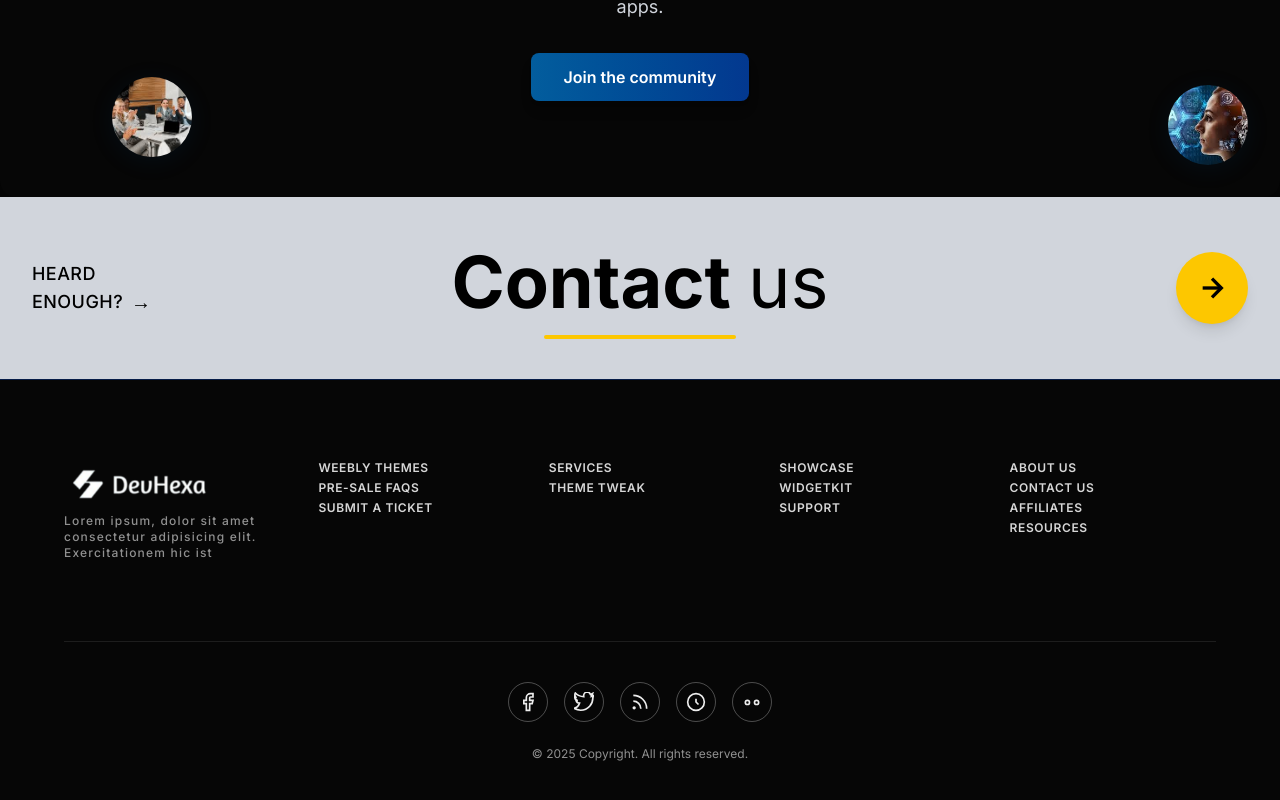
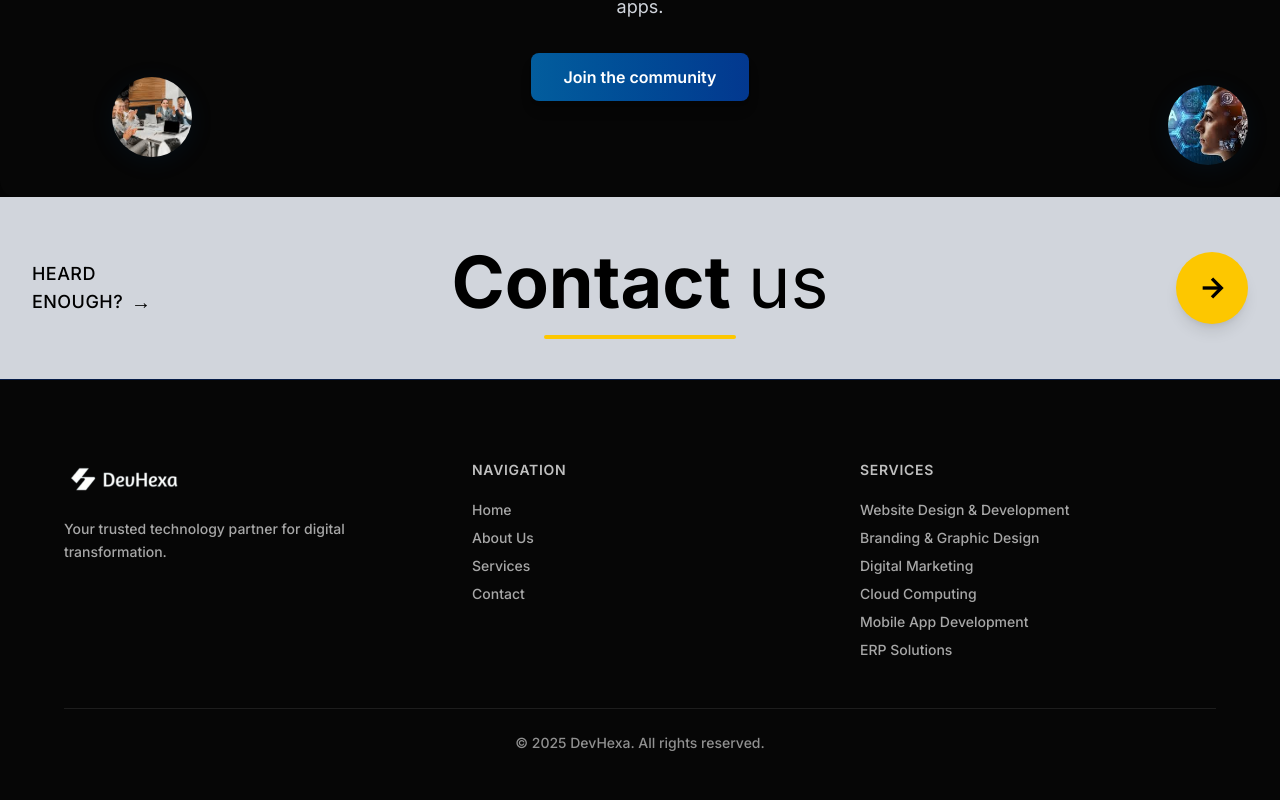
Before and after one commit to hamzaq453/dev-hexa, a Next.js app: page /about in a window 1280 px wide. Shown: the part 3218-4018 px from the top of the page. Built offline with nearby package versions, Linux system fonts and the light colour scheme.

Commit message:
Removed Tetimonials and made website legitimate temporarily

```diff
--- a/app/components/home/aboutSection/AboutVariant2.tsx
+++ b/app/components/home/aboutSection/AboutVariant2.tsx
@@ -4,10 +4,10 @@ import CountUp from "./CountUp";
 import { motion } from "framer-motion";
 
 const stats = [
-  { label: "Projects", value: 320 },
-  { label: "Happy Clients", value: 120 },
-  { label: "Awards", value: 15 },
-  { label: "Years of Experience", value: 8 },
+  { label: "Projects", value: 57 },
+  { label: "Happy Clients", value: 15 },
+  { label: "Awards", value: 2 },
+  { label: "Years of Experience", value: 3 },
 ];
 
 const AboutVariant2: React.FC = () => {
--- a/app/components/layout/Footer/FooterVariant3.tsx
+++ b/app/components/layout/Footer/FooterVariant3.tsx
@@ -4,155 +4,126 @@ import Image from "next/image";
 
 const footerColumns = [
   {
-    title: "Weebly Themes",
-    links: ["Weebly Themes", "Pre-sale FAQs", "Submit a Ticket"],
+    title: "Navigation",
+    links: [
+      { name: "Home", path: "/" },
+      { name: "About Us", path: "/about" },
+      { name: "Services", path: "/services" },
+      { name: "Contact", path: "/contact" }
+    ],
   },
   {
     title: "Services",
-    links: ["Services", "Theme Tweak"],
-  },
-  {
-    title: "Showcase",
-    links: ["Showcase", "Widgetkit", "Support"],
-  },
-  {
-    title: "About Us",
-    links: ["About Us", "Contact Us", "Affiliates", "Resources"],
+    links: [
+      { name: "Website Design & Development", path: "/services#web-development" },
+      { name: "Branding & Graphic Design", path: "/services#branding" },
+      { name: "Digital Marketing", path: "/services#digital-marketing" },
+      { name: "Cloud Computing", path: "/services#cloud-computing" },
+      { name: "Mobile App Development", path: "/services#mobile-development" },
+      { name: "ERP Solutions", path: "/services#erp" }
+    ],
   },
 ];
 
-const socialLinks = [
-  {
-    name: "Facebook",
-    icon: (
-      <svg
-        className="w-5 h-5"
-        fill="none"
-        stroke="currentColor"
-        strokeWidth={2}
-        viewBox="0 0 24 24"
-      >
-        <path d="M18 2h-3a5 5 0 0 0-5 5v3H7v4h3v8h4v-8h3l1-4h-4V7a1 1 0 0 1 1-1h3z" />
-      </svg>
-    ),
-  },
-  {
-    name: "Twitter",
-    icon: (
-      <svg
-        className="w-5 h-5"
-        fill="none"
-        stroke="currentColor"
-        strokeWidth={2}
-        viewBox="0 0 24 24"
-      >
-        <path d="M23 3a10.9 10.9 0 0 1-3.14 1.53A4.48 4.48 0 0 0 22.4 1.64a9.09 9.09 0 0 1-2.88 1.1A4.52 4.52 0 0 0 16.11 0c-2.5 0-4.52 2.02-4.52 4.52 0 .35.04.7.11 1.03C7.69 5.4 4.07 3.7 1.64 1.15c-.38.65-.6 1.4-.6 2.2 0 1.52.77 2.86 1.95 3.65A4.48 4.48 0 0 1 .96 6v.06c0 2.13 1.52 3.9 3.54 4.3-.37.1-.76.16-1.16.16-.28 0-.55-.03-.81-.08.55 1.7 2.15 2.94 4.05 2.97A9.05 9.05 0 0 1 0 19.54c2.29 1.47 5.01 2.33 7.93 2.33 9.5 0 14.7-7.87 14.7-14.7 0-.22 0-.43-.02-.65A10.72 10.72 0 0 0 24 4.59a10.13 10.13 0 0 1-2.89.79z" />
-      </svg>
-    ),
-  },
-  {
-    name: "RSS",
-    icon: (
-      <svg
-        className="w-5 h-5"
-        fill="none"
-        stroke="currentColor"
-        strokeWidth={2}
-        viewBox="0 0 24 24"
-      >
-        <path d="M4 11a9 9 0 0 1 9 9M4 4a16 16 0 0 1 16 16" />
-        <circle cx="5" cy="19" r="1" />
-      </svg>
-    ),
-  },
-  {
-    name: "Google",
-    icon: (
-      <svg
-        className="w-5 h-5"
-        fill="none"
-        stroke="currentColor"
-        strokeWidth={2}
-        viewBox="0 0 24 24"
-      >
-        <circle cx="12" cy="12" r="10" />
-        <path d="M12 8v4l3 3" />
-      </svg>
-    ),
-  },
-  {
-    name: "Flickr",
-    icon: (
-      <svg
-        className="w-5 h-5"
-        fill="none"
-        stroke="currentColor"
-        strokeWidth={2}
-        viewBox="0 0 24 24"
-      >
-        <circle cx="6.5" cy="12.5" r="2.5" />
-        <circle cx="17.5" cy="12.5" r="2.5" />
-      </svg>
-    ),
-  },
-];
+// Social links - commented out for now
+// const socialLinks = [
+//   {
+//     name: "LinkedIn",
+//     icon: (
+//       <svg
+//         className="w-5 h-5"
+//         fill="currentColor"
+//         viewBox="0 0 24 24"
+//       >
+//         <path d="M20.447 20.452h-3.554v-5.569c0-1.328-.027-3.037-1.852-3.037-1.853 0-2.136 1.445-2.136 2.939v5.667H9.351V9h3.414v1.561h.046c.477-.9 1.637-1.85 3.37-1.85 3.601 0 4.267 2.37 4.267 5.455v6.286zM5.337 7.433c-1.144 0-2.063-.926-2.063-2.065 0-1.138.92-2.063 2.063-2.063 1.14 0 2.064.925 2.064 2.063 0 1.139-.925 2.065-2.064 2.065zm1.782 13.019H3.555V9h3.564v11.452zM22.225 0H1.771C.792 0 0 .774 0 1.729v20.542C0 23.227.792 24 1.771 24h20.451C23.2 24 24 23.227 24 22.271V1.729C24 .774 23.2 0 22.222 0h.003z"/>
+//       </svg>
+//     ),
+//   },
+//   {
+//     name: "Twitter",
+//     icon: (
+//       <svg
+//         className="w-5 h-5"
+//         fill="currentColor"
+//         viewBox="0 0 24 24"
+//       >
+//         <path d="M23.953 4.57a10 10 0 01-2.825.775 4.958 4.958 0 002.163-2.723c-.951.555-2.005.959-3.127 1.184a4.92 4.92 0 00-8.384 4.482C7.69 8.095 4.067 6.13 1.64 3.162a4.822 4.822 0 00-.666 2.475c0 1.71.87 3.213 2.188 4.096a4.904 4.904 0 01-2.228-.616v.06a4.923 4.923 0 003.946 4.827 4.996 4.996 0 01-2.212.085 4.936 4.936 0 004.604 3.417 9.867 9.867 0 01-6.102 2.105c-.39 0-.779-.023-1.17-.067a13.995 13.995 0 007.557 2.209c9.053 0 13.998-7.496 13.998-13.985 0-.21 0-.42-.015-.63A9.935 9.935 0 0024 4.59z"/>
+//       </svg>
+//     ),
+//   },
+//   {
+//     name: "GitHub",
+//     icon: (
+//       <svg
+//         className="w-5 h-5"
+//         fill="currentColor"
+//         viewBox="0 0 24 24"
+//       >
+//         <path d="M12 0c-6.626 0-12 5.373-12 12 0 5.302 3.438 9.8 8.207 11.387.599.111.793-.261.793-.577v-2.234c-3.338.726-4.033-1.416-4.033-1.416-.546-1.387-1.333-1.756-1.333-1.756-1.089-.745.083-.729.083-.729 1.205.084 1.839 1.237 1.839 1.237 1.07 1.834 2.807 1.304 3.492.997.107-.775.418-1.305.762-1.604-2.665-.305-5.467-1.334-5.467-5.931 0-1.311.469-2.381 1.236-3.221-.124-.303-.535-1.524.117-3.176 0 0 1.008-.322 3.301 1.23.957-.266 1.983-.399 3.003-.404 1.02.005 2.047.138 3.006.404 2.291-1.552 3.297-1.23 3.297-1.23.653 1.653.242 2.874.118 3.176.77.84 1.235 1.911 1.235 3.221 0 4.609-2.807 5.624-5.479 5.921.43.372.823 1.102.823 2.222v3.293c0 .319.192.694.801.576 4.765-1.589 8.199-6.086 8.199-11.386 0-6.627-5.373-12-12-12z"/>
+//       </svg>
+//     ),
+//   },
+// ];
 
 const FooterVariant3 = () => (
   <footer className="w-full bg-background border-t border-primary-darkest text-foreground py-20 px-4 sm:px-8 lg:px-16">
     <div className="max-w-7xl mx-auto flex flex-col md:flex-row md:justify-between md:items-start gap-10 md:gap-6">
       {/* Logo and slogan */}
-      <div className="flex flex-col items-start md:w-1/5 mb-8 md:mb-10">
-
+      <div className="flex flex-col items-center md:items-start md:w-1/3 mb-8 md:mb-0">
         <Image
           src="/Logo.png"
-            alt="Logo"
-            // fill
-            height={150}
-            width={150}
-            className=""
+          alt="DevHexa Logo"
+          height={120}
+          width={120}
+          className="mb-4"
           priority
         />
-
-        <div className="text-xs text-foreground/60 tracking-widest font-medium">
-          Lorem ipsum, dolor sit amet consectetur adipisicing elit.
-          Exercitationem hic
-          ist
+        <div className="text-sm text-foreground/70 text-center md:text-left font-medium leading-relaxed max-w-xs">
+          Your trusted technology partner for digital transformation.
         </div>
       </div>
       {/* Footer columns */}
-      <div className="flex-1 grid grid-cols-2 sm:grid-cols-4 gap-6">
+      <div className="flex-1 grid grid-cols-1 sm:grid-cols-2 gap-8">
         {footerColumns.map((col, idx) => (
-          <div key={idx} className="flex flex-col gap-1">
+          <div key={idx} className="flex flex-col gap-3">
+            <h3 className="text-sm font-semibold text-foreground/80 uppercase tracking-wider mb-2">
+              {col.title}
+            </h3>
+            <div className="flex flex-col gap-2">
               {col.links.map((link) => (
-              <a
-                key={link}
-                href="#"
-                className="uppercase text-xs font-semibold tracking-wider text-foreground/90 hover:text-primary transition-colors duration-200"
+                <Link
+                  key={link.name}
+                  href={link.path}
+                  className="text-sm font-medium text-foreground/70 hover:text-primary transition-colors duration-200"
                 >
-                {link}
-              </a>
+                  {link.name}
+                </Link>
               ))}
+            </div>
           </div>
         ))}
       </div>
     </div>
     {/* Divider */}
-    <div className="my-10 border-t border-foreground/10"></div>
-    {/* Social icons */}
-    <div className="flex justify-center gap-4 mb-6">
+    <div className="mt-12 mb-6 border-t border-foreground/10"></div>
+    {/* Social icons - commented out for now */}
+    {/* <div className="flex justify-center gap-6 mb-8">
       {socialLinks.map((link, idx) => (
         <a
           key={link.name}
           href="#"
-          className="w-10 h-10 rounded-full border border-foreground/30 flex items-center justify-center hover:bg-primary/10 hover:text-primary transition-colors duration-200"
+          className="w-12 h-12 rounded-full bg-foreground/5 border border-foreground/10 flex items-center justify-center hover:bg-primary/10 hover:text-primary hover:border-primary/20 transition-all duration-300 group"
+          aria-label={link.name}
         >
+          <div className="group-hover:scale-110 transition-transform duration-300">
             {link.icon}
+          </div>
         </a>
       ))}
-    </div>
+    </div> */}
     {/* Copyright */}
-    <div className="text-xs text-foreground/60 text-center">
-      &copy; {new Date().getFullYear()} Copyright. All rights reserved.
+    <div className="text-sm text-foreground/60 text-center font-medium">
+      &copy; {new Date().getFullYear()} DevHexa. All rights reserved.
     </div>
   </footer>
 );
--- a/app/contact/page.tsx
+++ b/app/contact/page.tsx
@@ -112,7 +112,7 @@ export default function ContactPage() {
                       </svg>
                     </div>
                     <div>
-                      <p className="text-white text-lg">contact@devhexa.com</p>
+                      <p className="text-white text-lg">hello@devhexa.com</p>
                     </div>
                   </div>
 
@@ -134,7 +134,7 @@ export default function ContactPage() {
                       </svg>
                     </div>
                     <div>
-                      <p className="text-white text-lg">+1 (555) 123-4567</p>
+                      <p className="text-white text-lg">+49 (160) 3386-507</p>
                     </div>
                   </div>
                 </div>
@@ -284,7 +284,7 @@ export default function ContactPage() {
 
                 {/* Service Selection */}
                 <div className="relative">
-                  <Select onValueChange={(value) => setFormData(prev => ({ ...prev, service: value }))}>
+                  <Select onValueChange={(value: any) => setFormData(prev => ({ ...prev, service: value }))}>
                     <SelectTrigger className="w-full px-2 py-4 border-0 border-b border-gray-600 text-base text-gray-400 focus:outline-none focus:border-primary transition-all duration-300 appearance-none peer">
                       <SelectValue placeholder="Select a Service" />
                     </SelectTrigger>
--- a/app/page.tsx
+++ b/app/page.tsx
@@ -17,7 +17,9 @@ export default function Home() {
       <PortfolioSectionEnhanced />
       {/* <TimelineDemo /> */}
       {/* <TestimonialVariant1 /> */}
-      <TestimonialVariant2 />
+
+      {/* <TestimonialVariant2 /> */}  {/* Testimonial Section is disabled for now */}
+
       {/* <TestimonialVariant3/> */}
 
     </main>
```
Also changed, not shown: app/components/about/aboutHero/AboutHeroVariant3.tsx (+11 -1 lines). Lines whose indentation alone changed are shown as unchanged.
